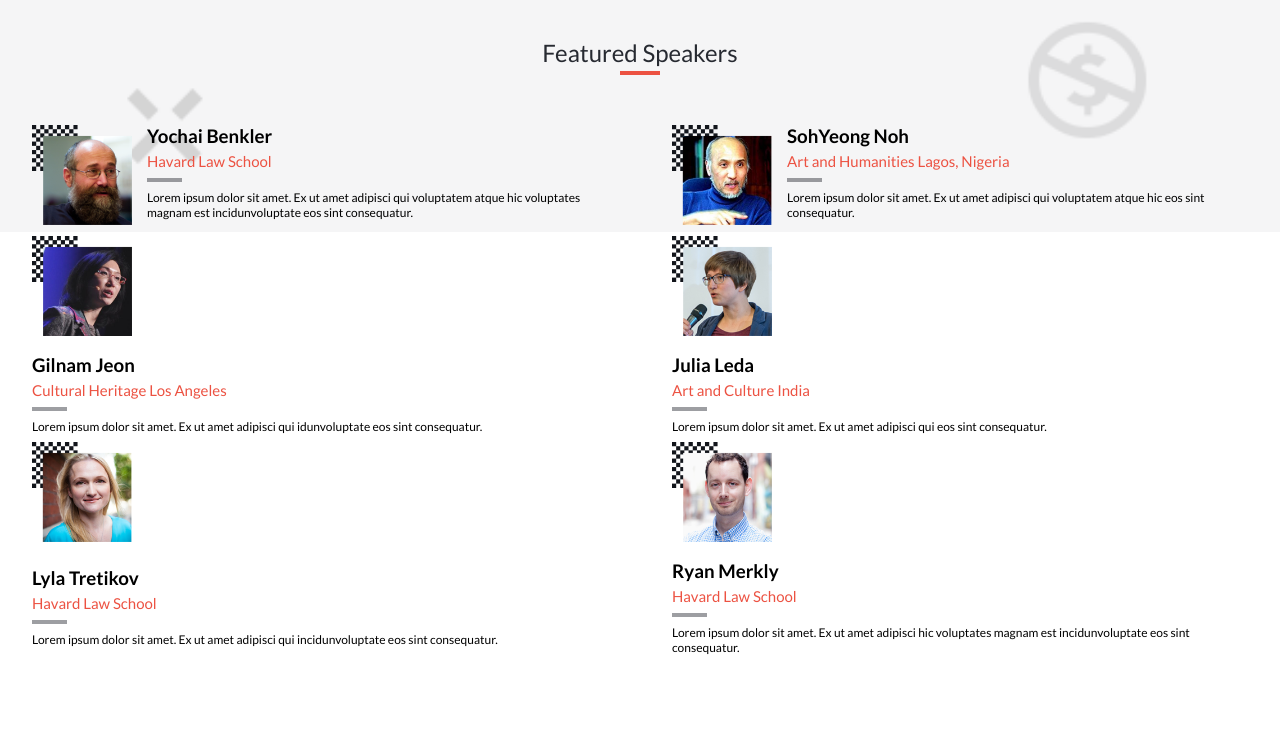
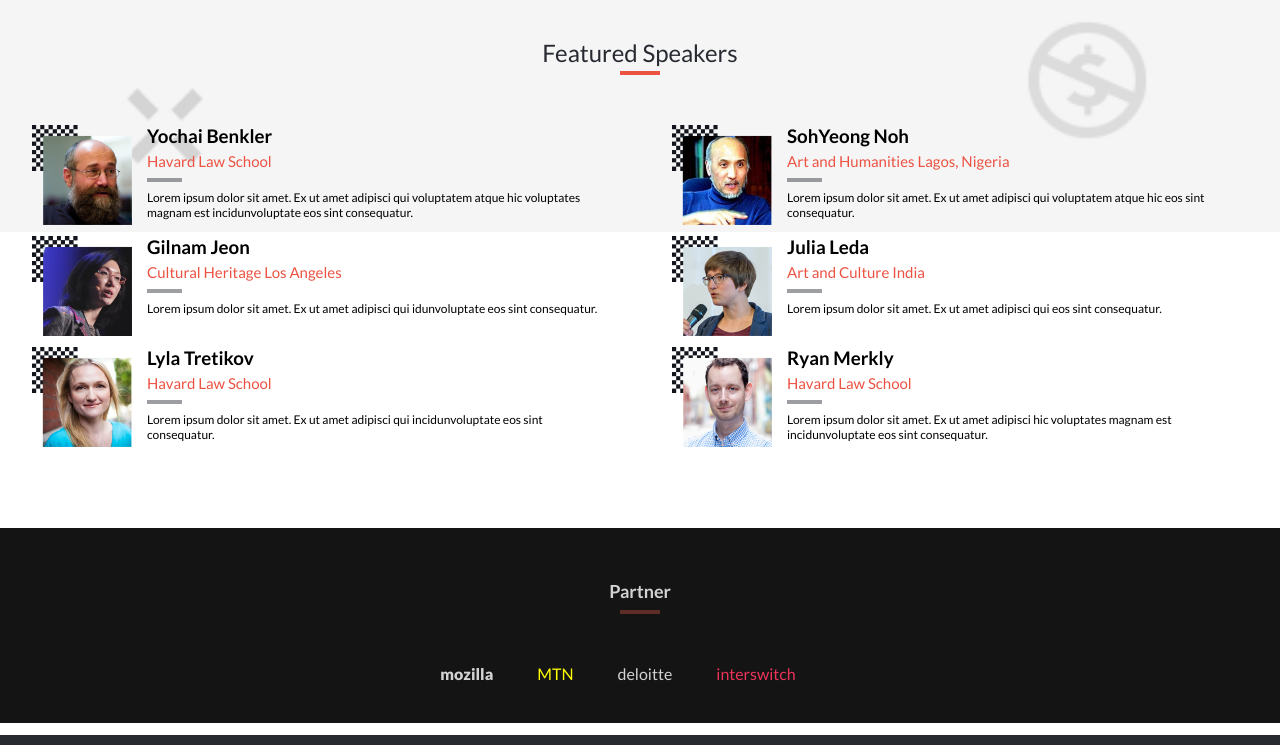
Before and after one commit to RitaDee/Art-and-culture, a website: page index.html in a window 1280 px wide. Shown: the part 1450-2195 px from the top of the page. Drawn offline with Linux system fonts and the light colour scheme.

Commit message:
Fixed style error

```diff
--- a/script.js
+++ b/script.js
@@ -70,7 +70,7 @@ for (let i = 0; i < speakers.length; i += 1) {
     visibleImg = 'hide';
   }
   guestSpeakers.innerHTML += `
-  <div class="${visibleImg} speakers">
+  <div class="${visibleImg} speakers" id="speak">
     <div><img src="${speakers[i].speakerImg}" alt="image"></div>
             <div class="speaker-info">
             <h3>${speakers[i].speakerName}</h3>
--- a/style.css
+++ b/style.css
@@ -209,6 +209,11 @@ body {
 .speakers img {
   height: 100px;
   width: 100px;
+}
+
+#speak {
+  display: flex;
+  flex-direction: row;
 }
 
 .logo2 img {
@@ -885,9 +890,9 @@ footer {
     padding: 2rem 15rem;
   }
 
-   .about-partner {
+   /* .about-partner {
     display: none;
-  }
+  } */
 
   .about-footer {
     width: 100%;
```
